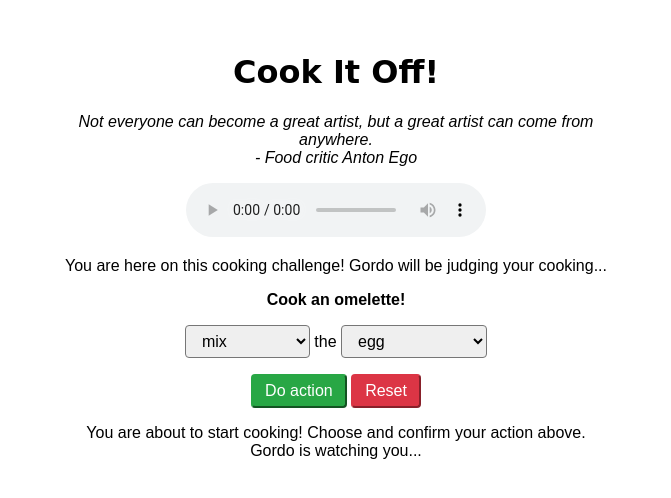
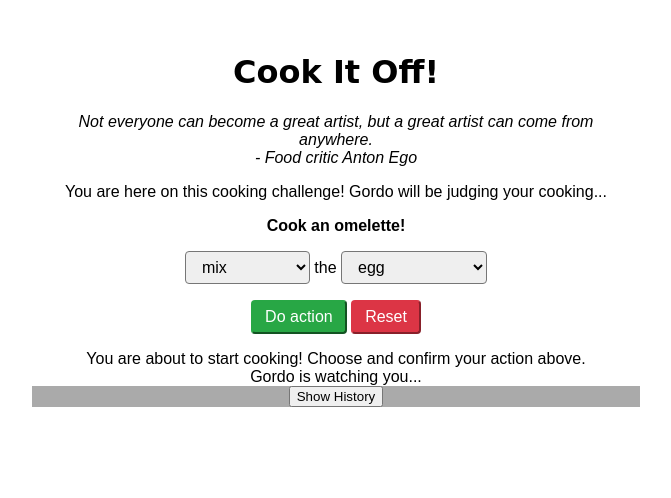
Before and after one commit to pncnmnp/Cook-It-Off, a Flask app: page / in a window 1280 px wide. Shown: the top 498 px of the page, without its empty margins (304-975 px from the left). Run offline with Flask 2, Linux system fonts and the light colour scheme; some libraries are stand-ins or nearby versions.

Commit message:
changed html and server recipe, added history and redid music playback

```diff
--- a/dialogues.py
+++ b/dialogues.py
@@ -44,11 +44,12 @@ from inflect import conjugate, PRESENT, PARTICIPLE, SG
 Recipe = [
     "You preheat the pan",
     "You mix the egg",
+    "You mix the brocoli",
+    "You mix the mushrooms",
     "You cook the egg in the pan",
-    "You mix the brocoli",
+    "You remove the egg from the pan",
     "You mix the salt",
     "You mix the pepper",
-    "You mix the mushrooms",
     "You serve the final dish!",
 ]
 
--- a/flask/templates/index.html
+++ b/flask/templates/index.html
@@ -91,9 +91,26 @@
     load_element("ingredient");
     load_element("utensil");
     load_element("do_action");
+    load_element("history");
+
+    load_element("audio");
+    // initialize audio playback?
+    try_play(elements["audio"]);
 
     // initialize cooking
     cooking_controller(elements["cooking"]);
+  }
+  function try_play(elem) {
+    let playAttempt = setInterval(() => {
+      elem
+        .play()
+        .then(() => {
+          clearInterval(playAttempt);
+        })
+        .catch((error) => {
+          //didn't play
+        });
+    }, 500);
   }
   function reset() {
     $.ajax({
@@ -103,6 +120,7 @@
       success: function (response) {
         elements["lastaction"].innerHTML =
           "You are about to start cooking! Choose and confirm your action above.";
+        elements["history"].innerHTML = "";
         elements["commentary"].innerHTML = "Gordo is watching you...";
       },
       error: function (err) {
@@ -113,7 +131,8 @@
   function thing() {
     console.log(render_cooking());
     let request_to_send = "You " + render_cooking();
-    elements["lastaction"].innerHTML = "<br>You " + render_cooking();
+    elements["lastaction"].innerHTML = request_to_send;
+    elements["history"].innerHTML += "<br>" + request_to_send;
 
     $.ajax({
       type: "POST",
@@ -149,6 +168,14 @@
       rendered_text += render_element(children[i]);
     }
     return rendered_text;
+  }
+  function toggle_history(elem) {
+    elements["history"].hidden = !elements["history"].hidden;
+    if (elements["history"].hidden) {
+      elem.innerHTML = "Show History";
+    } else {
+      elem.innerHTML = "Hide History";
+    }
   }
   function set_cooking(list) {
     clear_cooking();
@@ -201,10 +228,6 @@
         break;
     }
   }
-
-  document.onmousemove = function () {
-    document.getElementById("audio").play();
-  };
 </script>
 
 <body onload="load_body()">
@@ -215,9 +238,7 @@
     <br />
     - Food critic Anton Ego
   </blockquote>
-  <audio id="audio" autoplay controls>
-    <source src="{{ url_for('static', filename='donau.mp3') }}" type="audio/mpeg" />
-  </audio>
+  <audio id="audio" src="{{ url_for('static', filename='donau.mp3') }}" loop></audio>
 
   <div id="intro">
     You are here on this cooking challenge! Gordo will be judging your
@@ -252,4 +273,8 @@
     You are about to start cooking! Choose and confirm your action above.
   </div>
   <div id="commentary">Gordo is watching you...</div>
+  <div id="historycontainer" style="background-color:#aaaaaa">
+    <button onclick="toggle_history(this)">Show History</button>
+    <div id="history" hidden></div>
+  </div>
 </body>
```
